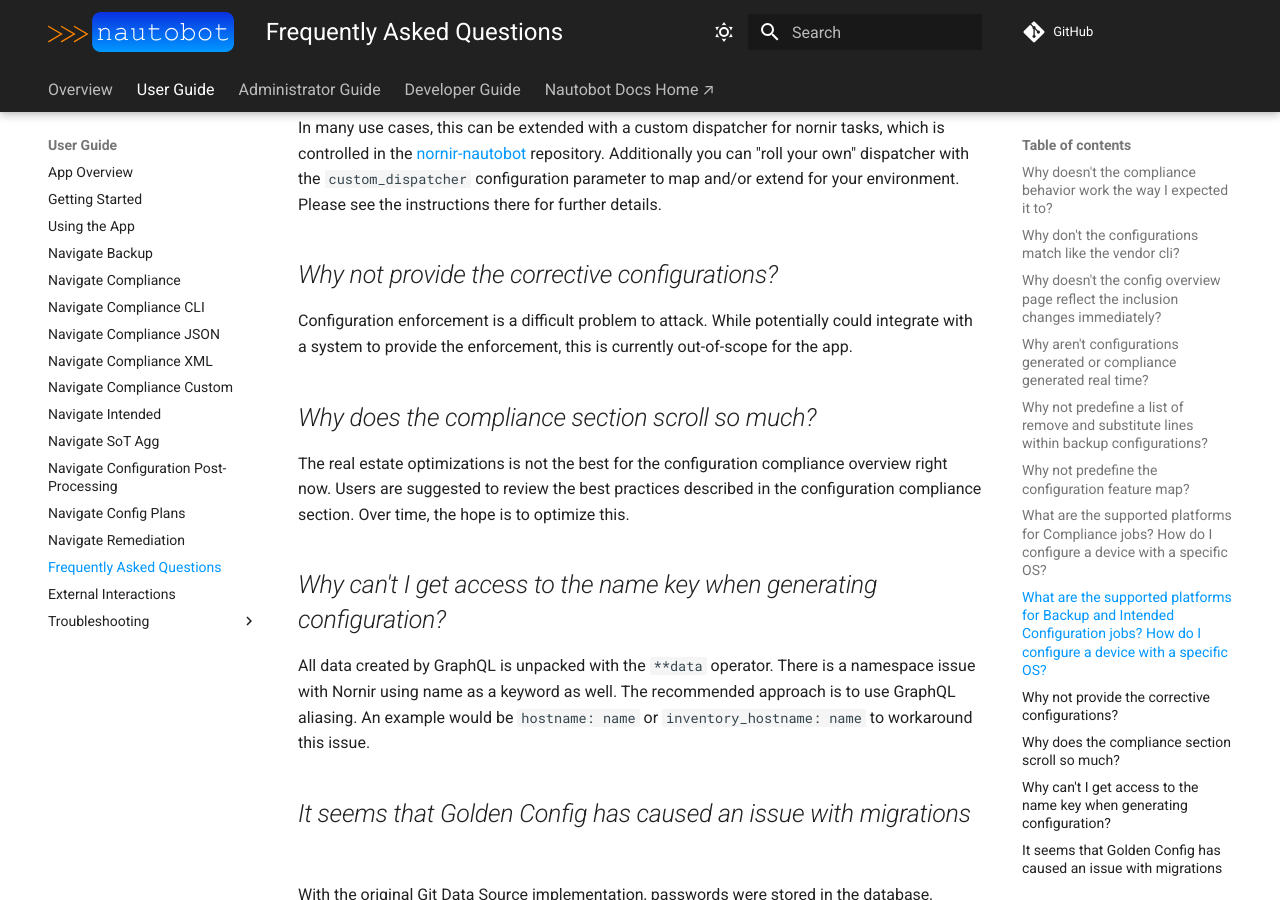
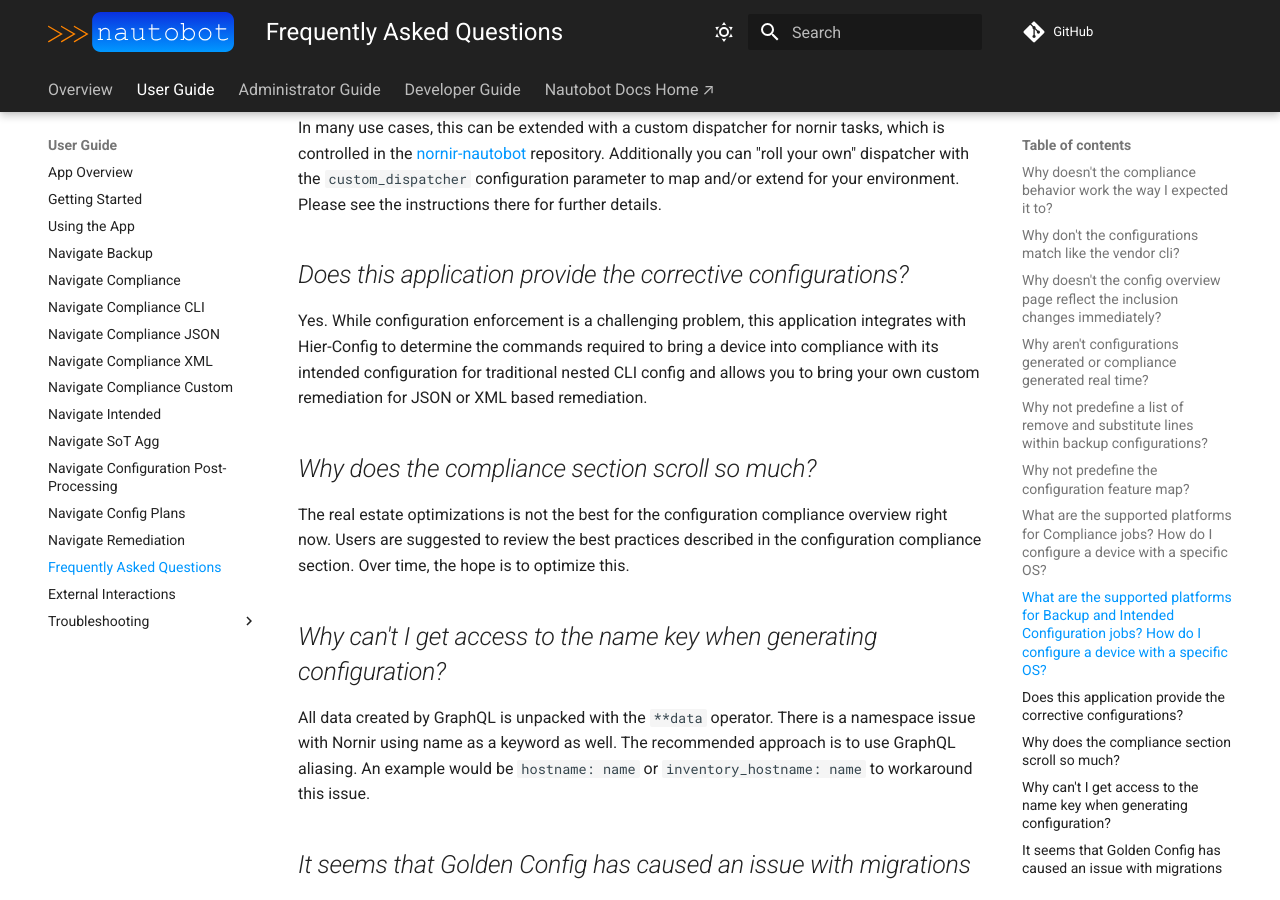
Before and after one commit to nautobot/nautobot-app-golden-config, an MkDocs documentation site: the page built from docs/user/faq.md, in a window 1280 px wide and 900 px high, scrolled down 3773 px. Built offline with MkDocs 1.6.1 and Material for MkDocs 9.7.7, drawn with Linux system fonts in a browser that asks for light colours; comment, search, counter and statistics services are not loaded.

Commit message:
Remediation FAQ update

```diff
--- a/docs/user/faq.md
+++ b/docs/user/faq.md
@@ -95,9 +95,9 @@
 
 In many use cases, this can be extended with a custom dispatcher for nornir tasks, which is controlled in the [nornir-nautobot](https://github.com/nautobot/nornir-nautobot) repository. Additionally you can "roll your own" dispatcher with the `custom_dispatcher` configuration parameter to map and/or extend for your environment. Please see the instructions there for further details.
 
-## _Why not provide the corrective configurations?_
+## _Does this application provide the corrective configurations?_
 
-Configuration enforcement is a difficult problem to attack. While potentially could integrate with a system to provide the enforcement, this is currently out-of-scope for the app.
+Yes. While configuration enforcement is a challenging problem, this application integrates with Hier-Config to determine the commands required to bring a device into compliance with its intended configuration for traditional nested CLI config and allows you to bring your own custom remediation for JSON or XML based remediation.
 
 ## _Why does the compliance section scroll so much?_
 
```
Also changed, not shown: 1 other file.
